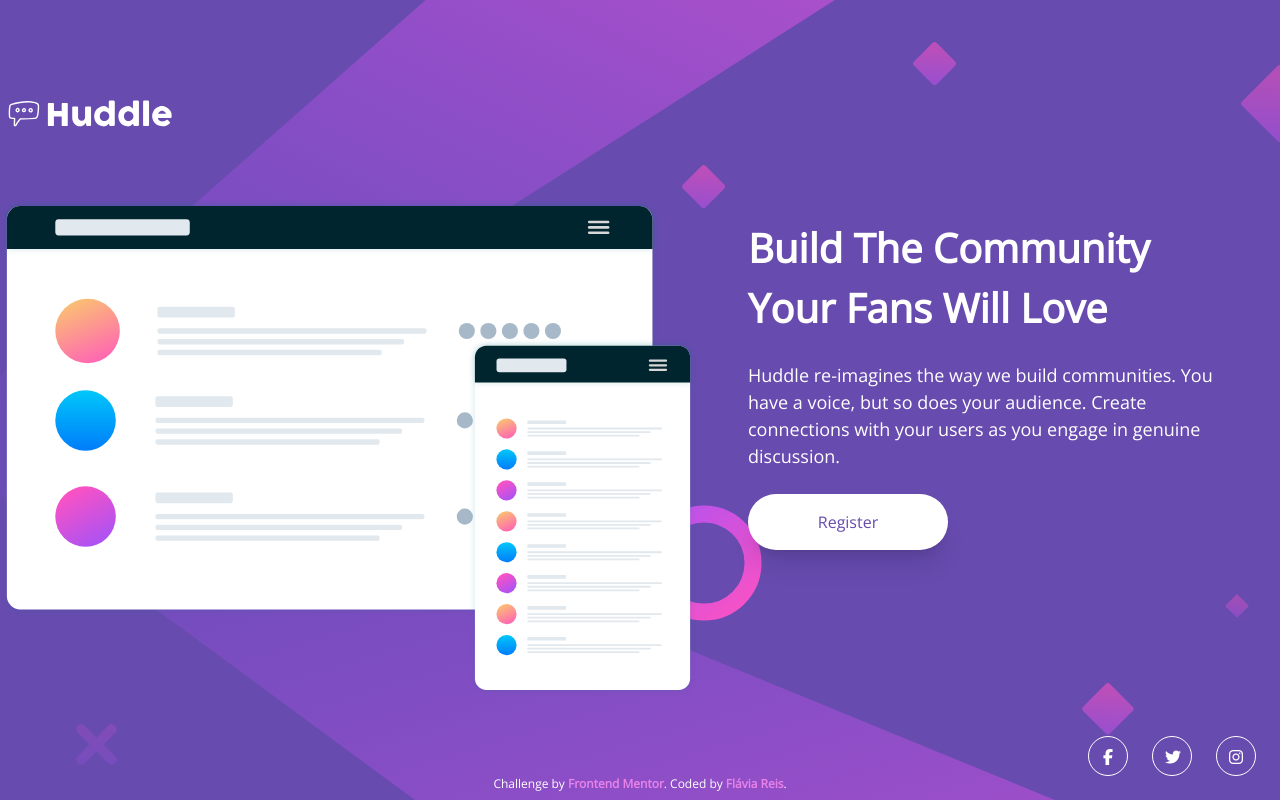
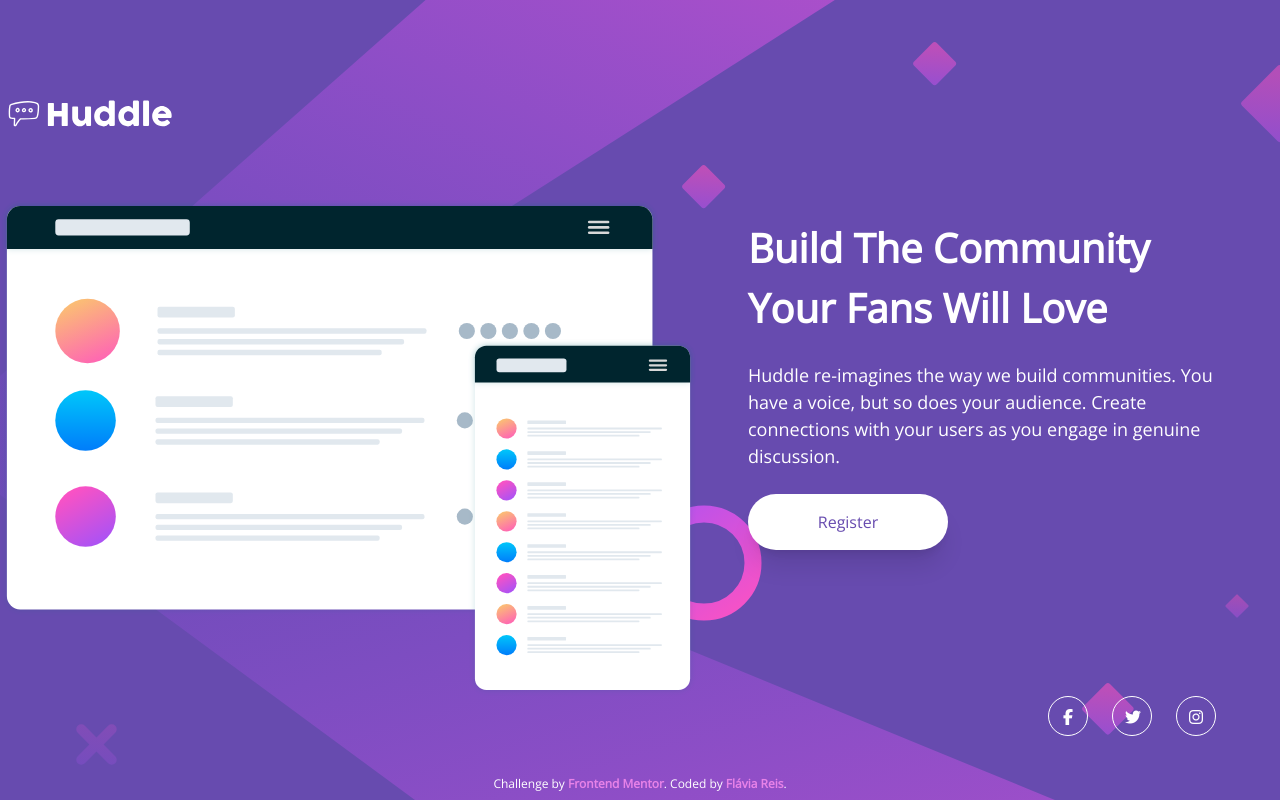
Before and after one commit to flaviare1s/huddle-landing-page, a website: page src/index.html in a window 1280 px wide. Drawn offline with nearby package versions, Linux system fonts and the light colour scheme.

Commit message:
Adjusting

```diff
--- a/src/index.html
+++ b/src/index.html
@@ -49,7 +49,7 @@
         <button class="bg-white text-violet rounded-full h-10 w-200 shadow-xl hover:bg-softMagenta hover:text-white md:h-14">Register</button>
       </main>
 
-      <nav class="flex items-center justify-center gap-6 p-6 mt-10 md:absolute md:bottom-0 md:right-0">
+      <nav class="flex items-center justify-center gap-6 p-6 mt-10 md:absolute md:bottom-0 md:right-0  md:mb-10 md:mr-10">
         <a href="#"><i class="fa-brands fa-facebook-f border border-white rounded-full w-7 h-7 p-1 text-center hover:text-pink hover:border-pink md:h-10 md:w-10 md:p-3"></i></a>
         <a href="#"><i class="fa-brands fa-twitter border border-white rounded-full w-7 h-7 p-1 text-center hover:text-pink hover:border-pink md:h-10 md:w-10 md:p-3"></i></a>
         <a href="#"><i class="fa-brands fa-instagram border border-white rounded-full w-7 h-7 p-1 text-center hover:text-pink hover:border-pink md:h-10 md:w-10 md:p-3"></i></a>
```
Also changed, not shown: src/output.css.
